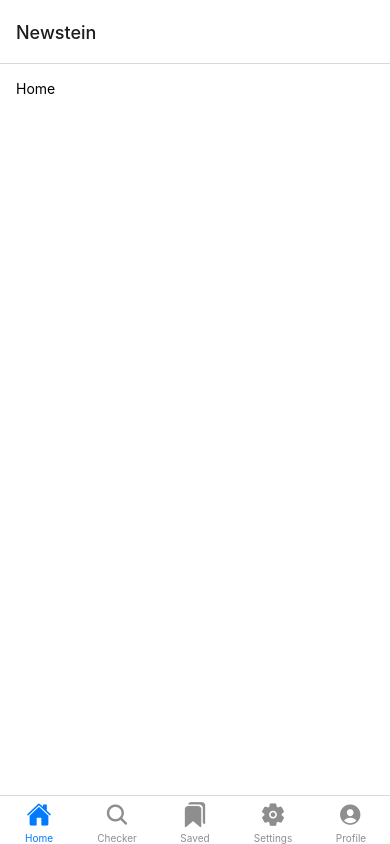
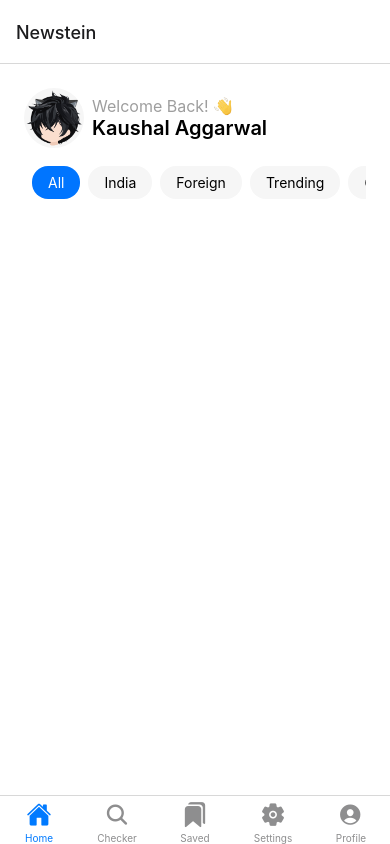
Before and after one commit to coldKaushal/newstein, a React Native app: screen / in a window 390 px wide. Built offline with nearby package versions, Linux system fonts and the light colour scheme.

Commit message:
add into section

```diff
--- a/App.js
+++ b/App.js
@@ -20,7 +20,7 @@ function TabScreen() {
       >
         <Tab.Screen
           name="feedpage"
-          component={Feedpage}
+          children={() => <Feedpage username="Kaushal Aggarwal" />}
           options={{
             title: "Home",
             headerShown: false,
--- /dev/null
+++ b/components/feedpage/userIntro.js
@@ -0,0 +1,55 @@
+import { View, Text, Image, StyleSheet } from "react-native";
+const imageSize = 60;
+function UserIntro({ username }) {
+  return (
+    <View style={styles.userIntro}>
+      <Image
+        source={require("../../assets/images/avatar.png")}
+        style={styles.image}
+      />
+      <View style={styles.textContainer}>
+        <View style={styles.welcomeTextContainer}>
+          <Text style={styles.welcomeText}>Welcome Back! </Text>
+          <Image
+            source={require("../../assets/images/hand-wave.png")}
+            style={styles.handwave}
+          />
+        </View>
+        <Text style={styles.userName}>{username}</Text>
+      </View>
+    </View>
+  );
+}
+
+export default UserIntro;
+
+const styles = StyleSheet.create({
+  textContainer: {
+    marginLeft: 8,
+  },
+  image: {
+    width: imageSize,
+    height: imageSize,
+    borderRadius: imageSize / 2,
+    elevation: 4,
+  },
+  userIntro: {
+    flexDirection: "row",
+    alignItems: "center",
+  },
+  welcomeText: {
+    color: "#9e9e9e",
+    fontSize: 16,
+  },
+  userName: {
+    fontSize: 20,
+    fontWeight: "600",
+  },
+  welcomeTextContainer: {
+    flexDirection: "row",
+  },
+  handwave: {
+    height: 20,
+    width: 20,
+  },
+});
--- /dev/null
+++ b/components/genre.js
@@ -0,0 +1,66 @@
+import { useState } from "react";
+import { View, ScrollView, Text, StyleSheet, Pressable } from "react-native";
+import { GENRE } from "../data/genre";
+
+function Genre() {
+  const [activeGenre, setActiveGenre] = useState("All");
+  function updateActiveGenre(val) {
+    //console.log(val);
+    setActiveGenre(val);
+  }
+  function createGenre(item) {
+    return (
+      <View key={item}>
+        <Pressable
+          style={[
+            activeGenre === item
+              ? styles.activeContainer
+              : styles.inactiveContainer,
+            styles.genreItem,
+          ]}
+          onPress={() => updateActiveGenre(item)}
+        >
+          <View>
+            <Text style={activeGenre===item ? styles.activeText : styles.inactiveText}>{item}</Text>
+          </View>
+        </Pressable>
+      </View>
+    );
+  }
+
+  return (
+    <View style={styles.root}>
+      <ScrollView horizontal={true}>{GENRE.map(createGenre)}</ScrollView>
+    </View>
+  );
+}
+
+export default Genre;
+
+const styles = StyleSheet.create({
+  root: {
+    flex: 1,
+    marginTop: 14,
+  },
+  genreItem: {
+    paddingVertical: 8,
+    paddingHorizontal: 16,
+    marginLeft: 8,
+    borderRadius: 16,
+    overflow: "hidden",
+    elevation: 4,
+    marginVertical: 4,
+  },
+  activeContainer: {
+    backgroundColor: "#0075ff",
+  },
+  inactiveContainer: {
+    backgroundColor: "#f6f6f6",
+  },
+  activeText:{
+    color: 'white',
+  },
+  inactiveText:{
+    color: 'black',
+  }
+});
--- /dev/null
+++ b/data/genre.js
@@ -0,0 +1 @@
+export const GENRE = ['All', 'India','Foreign', 'Trending', 'Games', 'Politics', "Technology"];
--- a/screen/feedPage.js
+++ b/screen/feedPage.js
@@ -1,8 +1,15 @@
-import { View, Text, StyleSheet } from "react-native";
-function Feedpage() {
+import { View, Text, StyleSheet, Image, ScrollView } from "react-native";
+import UserIntro from "../components/feedpage/userIntro";
+import Genre from "../components/genre";
+
+
+function Feedpage({ username }) {
   return (
     <View style={styles.root}>
-        <Text>Home</Text>
+      <ScrollView>
+        <UserIntro username={username} />
+        <Genre />
+      </ScrollView>
     </View>
   );
 }
@@ -12,7 +19,8 @@ export default Feedpage;
 const styles = StyleSheet.create({
   root: {
     flex: 1,
-    backgroundColor:'white',
-    padding: 16,
+    backgroundColor: "white",
+    padding: 24,
   },
+
 });
```
Also changed, not shown: assets/images/avatar.png (added), assets/images/hand-wave.png (added).
